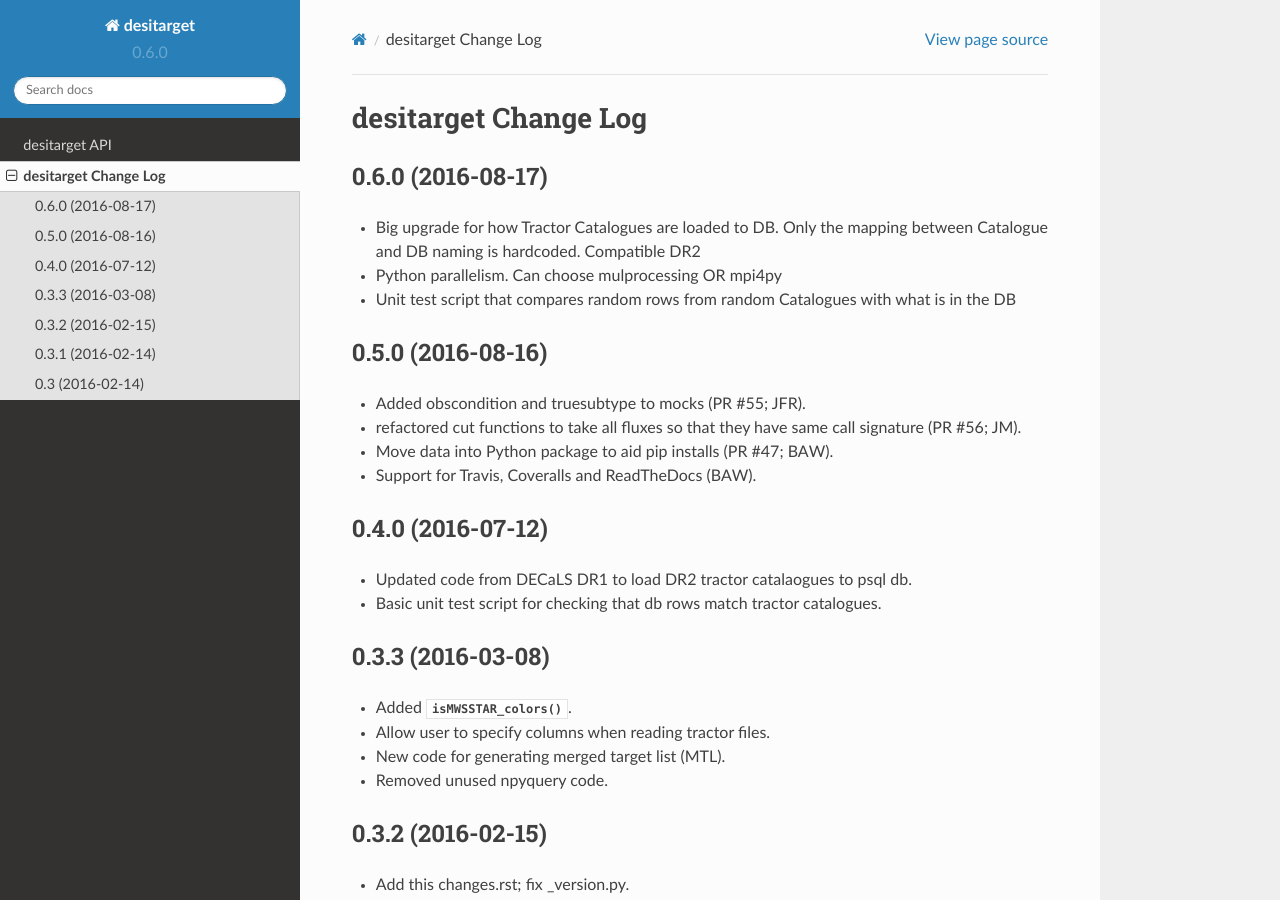
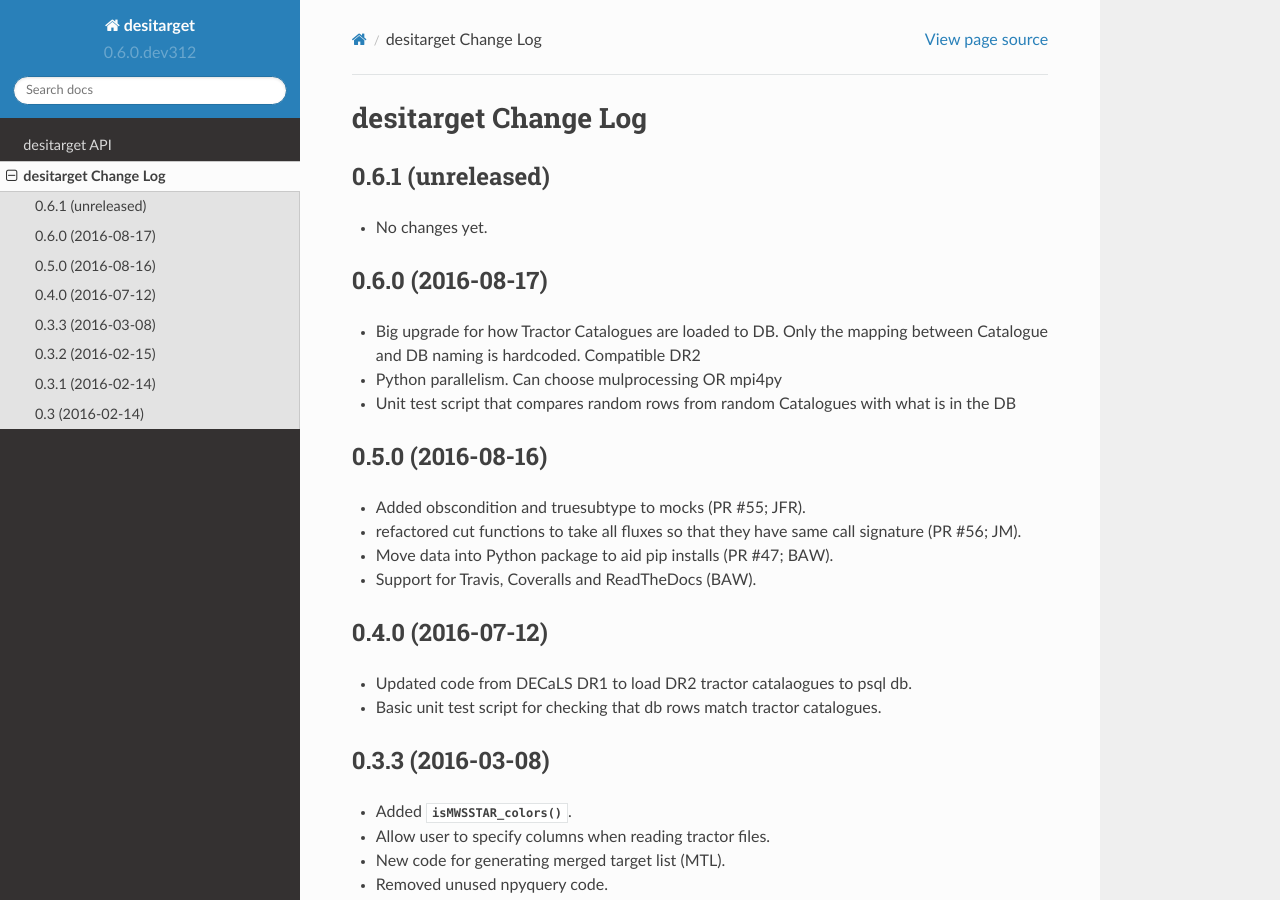
Before and after one commit to desihub/desitarget, a Sphinx documentation site: the page built from doc/changes.rst, in a window 1280 px wide and 900 px high. Built offline with Sphinx 7.4.7 and the Read the Docs theme 2.0.0, drawn with Linux system fonts in a browser that asks for light colours.

Commit message:
update version after tag

```diff
--- a/doc/changes.rst
+++ b/doc/changes.rst
@@ -1,6 +1,11 @@
 =====================
 desitarget Change Log
 =====================
+
+0.6.1 (unreleased)
+------------------
+
+* No changes yet.
 
 0.6.0 (2016-08-17)
 ------------------
--- a/py/desitarget/_version.py
+++ b/py/desitarget/_version.py
@@ -1 +1 @@
-__version__ = '0.6.0'
+__version__ = '0.6.0.dev312'
```
